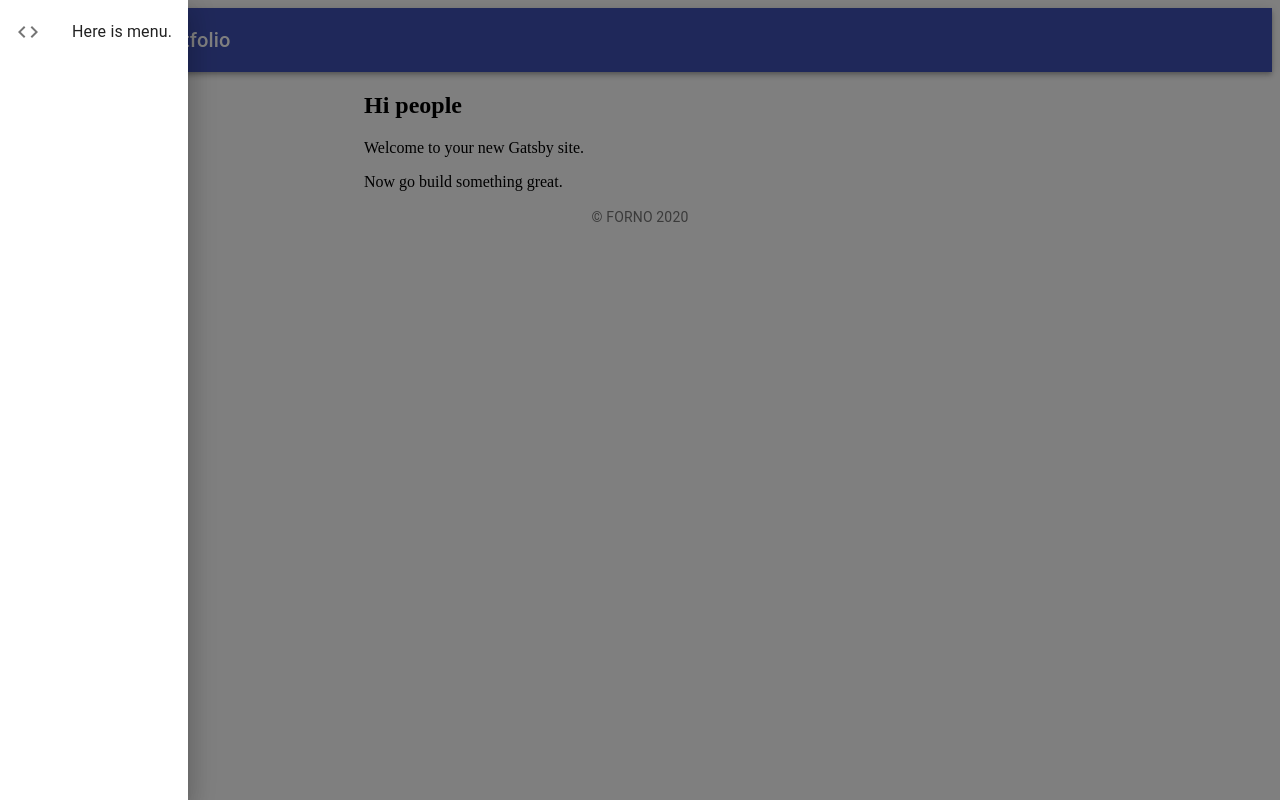
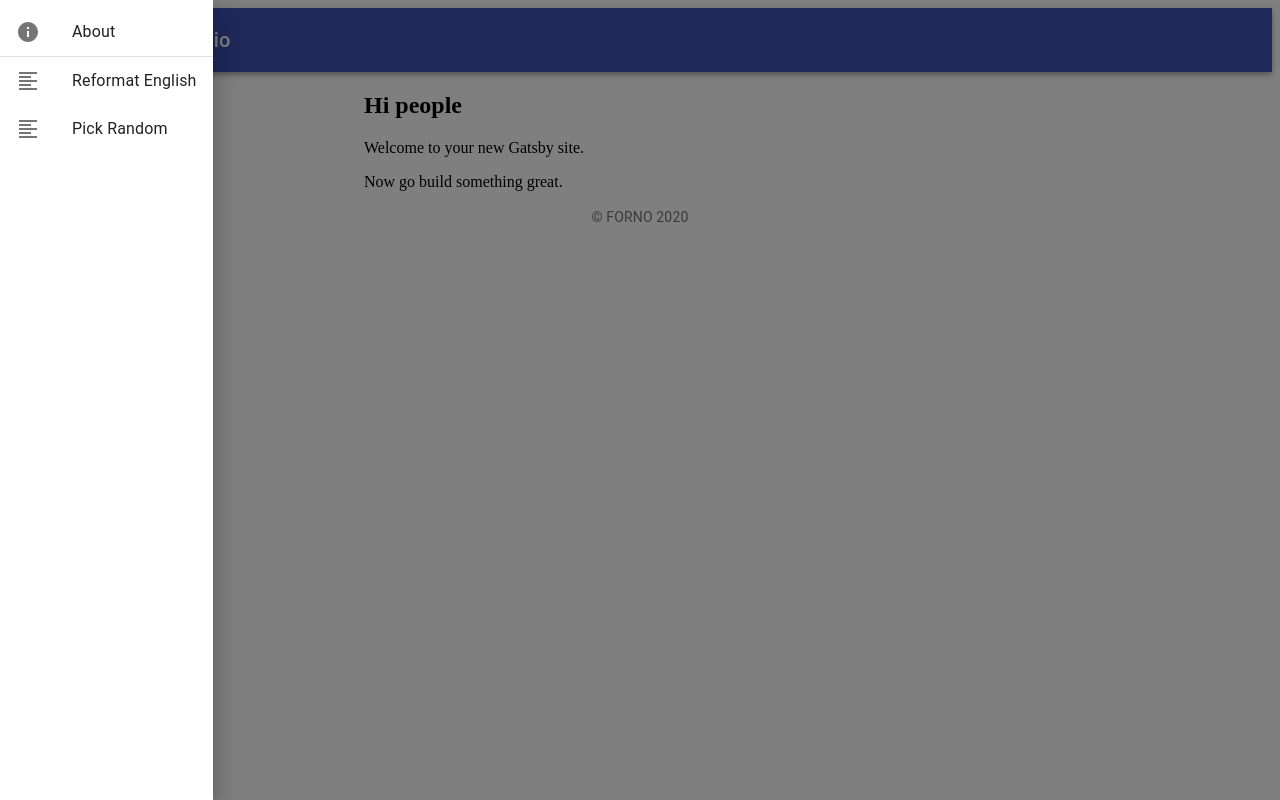
Before and after one commit to forno/forno.github.io, a Gatsby site: page / in a window 1280 px wide. Both pictures are taken after a click on the button "left". Built offline with nearby package versions, Linux system fonts and the light colour scheme; Gatsby itself is replaced by a stand-in of ours.

Commit message:
Update menu for already menu

```diff
--- a/src/components/header.js
+++ b/src/components/header.js
@@ -2,6 +2,7 @@ import { useStaticQuery, graphql } from "gatsby";
 import PropTypes from "prop-types";
 import React from "react";
 import AppBar from "@material-ui/core/AppBar";
+import Divider from "@material-ui/core/Divider";
 import Drawer from "@material-ui/core/Drawer";
 import IconButton from "@material-ui/core/IconButton";
 import List from "@material-ui/core/List";
@@ -10,8 +11,9 @@ import ListItemIcon from "@material-ui/core/ListItemIcon";
 import ListItemText from "@material-ui/core/ListItemText";
 import Toolbar from "@material-ui/core/Toolbar";
 import Typography from "@material-ui/core/Typography";
+import FormatAlignLeftIcon from "@material-ui/icons/FormatAlignLeft";
+import InfoIcon from "@material-ui/icons/Info";
 import MenuIcon from "@material-ui/icons/Menu";
-import CodeIcon from "@material-ui/icons/Code";
 import Link from "./link";
 
 const Header = ({ siteTitle }) => {
@@ -69,12 +71,31 @@ const Header = ({ siteTitle }) => {
           onKeyDown={toggleDrawer("left", false)}
         >
           <List>
-            <ListItem>
-              <ListItemIcon>
-                <CodeIcon />
-              </ListItemIcon>
-              <ListItemText primary="Here is menu." />
-            </ListItem>
+            <Link to="/about" color="inherit">
+              <ListItem>
+                <ListItemIcon>
+                  <InfoIcon />
+                </ListItemIcon>
+                <ListItemText primary="About" />
+              </ListItem>
+            </Link>
+            <Divider />
+            <Link to="/tools/reformat-english" color="inherit">
+              <ListItem>
+                <ListItemIcon>
+                  <FormatAlignLeftIcon />
+                </ListItemIcon>
+                <ListItemText primary="Reformat English" />
+              </ListItem>
+            </Link>
+            <Link to="/tools/pick-random" color="inherit">
+              <ListItem>
+                <ListItemIcon>
+                  <FormatAlignLeftIcon />
+                </ListItemIcon>
+                <ListItemText primary="Pick Random" />
+              </ListItem>
+            </Link>
           </List>
         </div>
       </Drawer>
```
